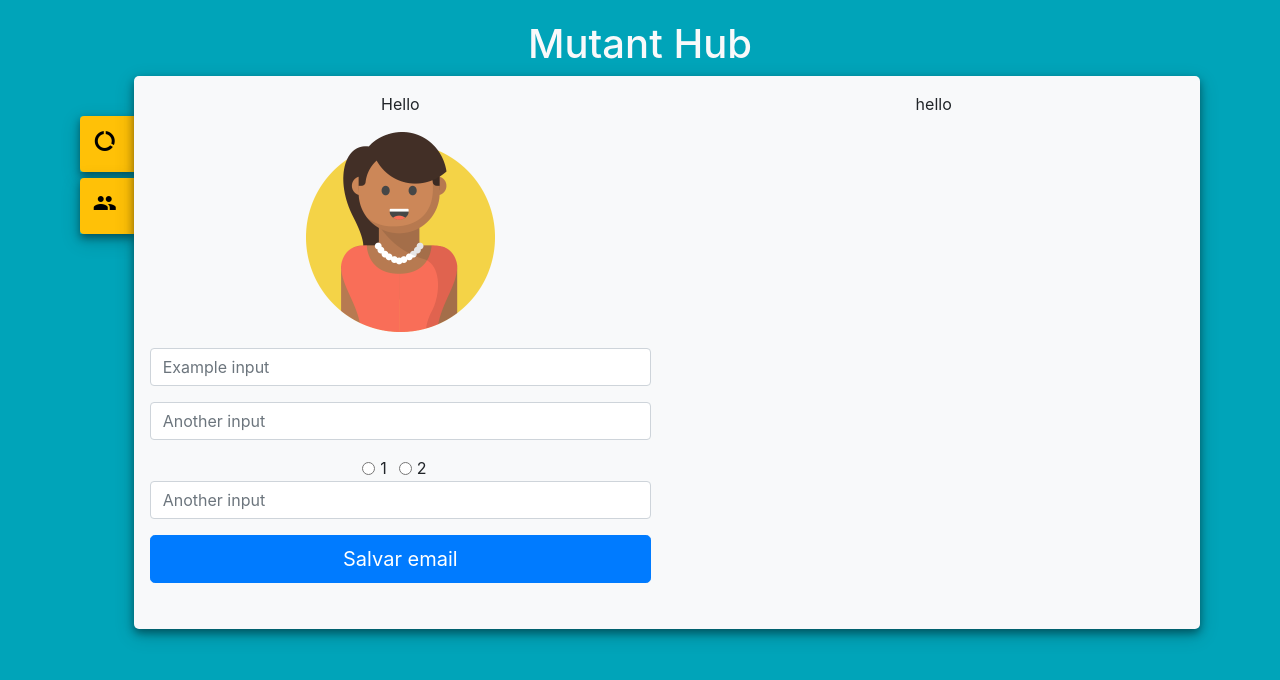
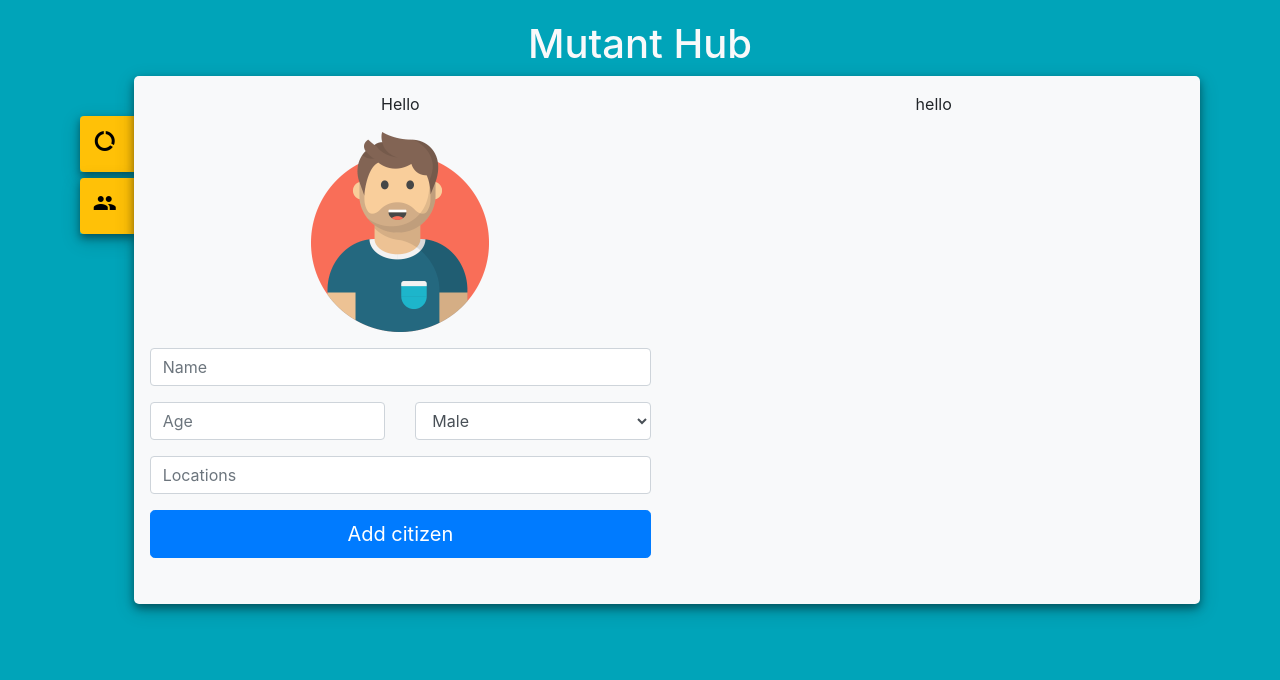
Before and after one commit to Luizlc10/MutantHub, a React (Create React App) app in the folder react-src/: page /citizens in a window 1280 px wide. Shown: the top 680 px of the page. Built offline with nearby package versions, Linux system fonts and the light colour scheme.

Commit message:
citizens: add citizen

```diff
--- a/react-src/src/components/citizens/citizens.js
+++ b/react-src/src/components/citizens/citizens.js
@@ -3,31 +3,81 @@ import React from 'react';
 import './citizens.css';
 
 class Citizens extends React.Component {
+
+  constructor(props){
+    super(props);
+    this.state = {
+      name: "",
+      age: "",
+      gender: "male",
+      location: ""
+    };
+
+    this.handleChange = this.handleChange.bind(this);
+    this.addCitizen = this.addCitizen.bind(this);
+  }
+
+  addCitizen(){
+    fetch('https://mutanthub.herokuapp.com/citizens', {
+      method: 'POST',
+      headers: {
+        'Accept': '*',
+        'Content-Type': 'application/json',
+      },
+      body: {
+        name: this.state.name,
+        gender: this.state.gender,
+        age: this.state.age,
+        location: this.state.location
+      }
+    })
+    .then((response) => response.json())
+    .then((responseJson) => {
+      console.log(responseJson);
+    })
+    .catch((error) => {
+      console.error(error);
+    });
+    console.log(this.state);
+  }
+
+  handleChange(event) {
+    const name = event.target.name;
+    this.setState({
+      [name]: event.target.value
+    });
+  }
+
+
   render() {
     return (
       <div className="row">
         <div className="col-sm-12 col-md-6 p-3">
           <p>Hello</p>
-          <img className="mb-3" src="user-f.png" height="200"/>
+          <img className="mb-3" src={this.state.gender === 'female' ? 'user-f.png' : 'user-m.png'} height="200"/>
           <form>
             <div className="form-group">
-              <input type="text" className="form-control" id="formGroupExampleInput" placeholder="Example input"/>
+              <input type="text" className="form-control" id="formGroupExampleInput" name="name"
+                      placeholder="Name" value={this.state.name} onChange={this.handleChange}/>
+            </div>
+            <div className="form-group row">
+              <div className="col-6">
+                <input type="number" min="0" max="100" className="form-control" id="formGroupExampleInput2"
+                placeholder="Age" name="age" value={this.state.age} onChange={this.handleChange}/>
+              </div>
+              <div className="col-6">
+                <select className="form-control" name="gender" onChange={this.handleChange}>
+                  <option value="male">Male</option>
+                  <option value="female">Female</option>
+                </select>
+
+              </div>
             </div>
             <div className="form-group">
-              <input type="text" className="form-control" id="formGroupExampleInput2" placeholder="Another input"/>
+              <input type="text" className="form-control" id="formGroupExampleInput3"
+                      placeholder="Locations" name="location" value={this.state.location} onChange={this.handleChange}/>
             </div>
-            <div className="form-check form-check-inline">
-              <input className="form-check-input" type="radio" name="inlineRadioOptions" id="inlineRadio1" value="option1"/>
-              <label className="form-check-label" for="inlineRadio1">1</label>
-            </div>
-            <div className="form-check form-check-inline">
-              <input className="form-check-input" type="radio" name="inlineRadioOptions" id="inlineRadio2" value="option2"/>
-              <label className="form-check-label" for="inlineRadio2">2</label>
-            </div>
-            <div className="form-group">
-              <input type="text" className="form-control" id="formGroupExampleInput3" placeholder="Another input"/>
-            </div>
-            <button className="btn btn-primary btn-lg btn-block"type="submit">Salvar email</button>
+            <button className="btn btn-primary btn-lg btn-block" type="button" onClick={this.addCitizen}>Add citizen</button>
           </form>
         </div>
         <div className="col-sm-12 col-md-6 p-3">
```
